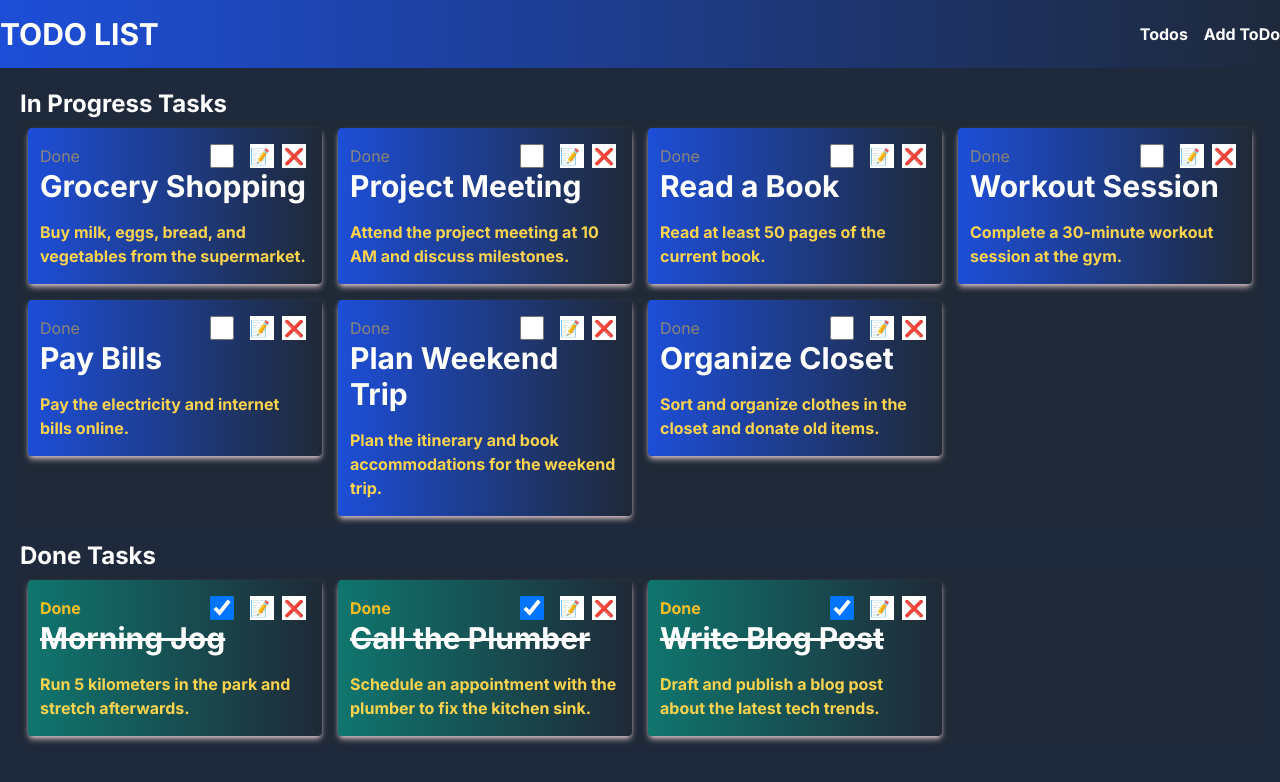
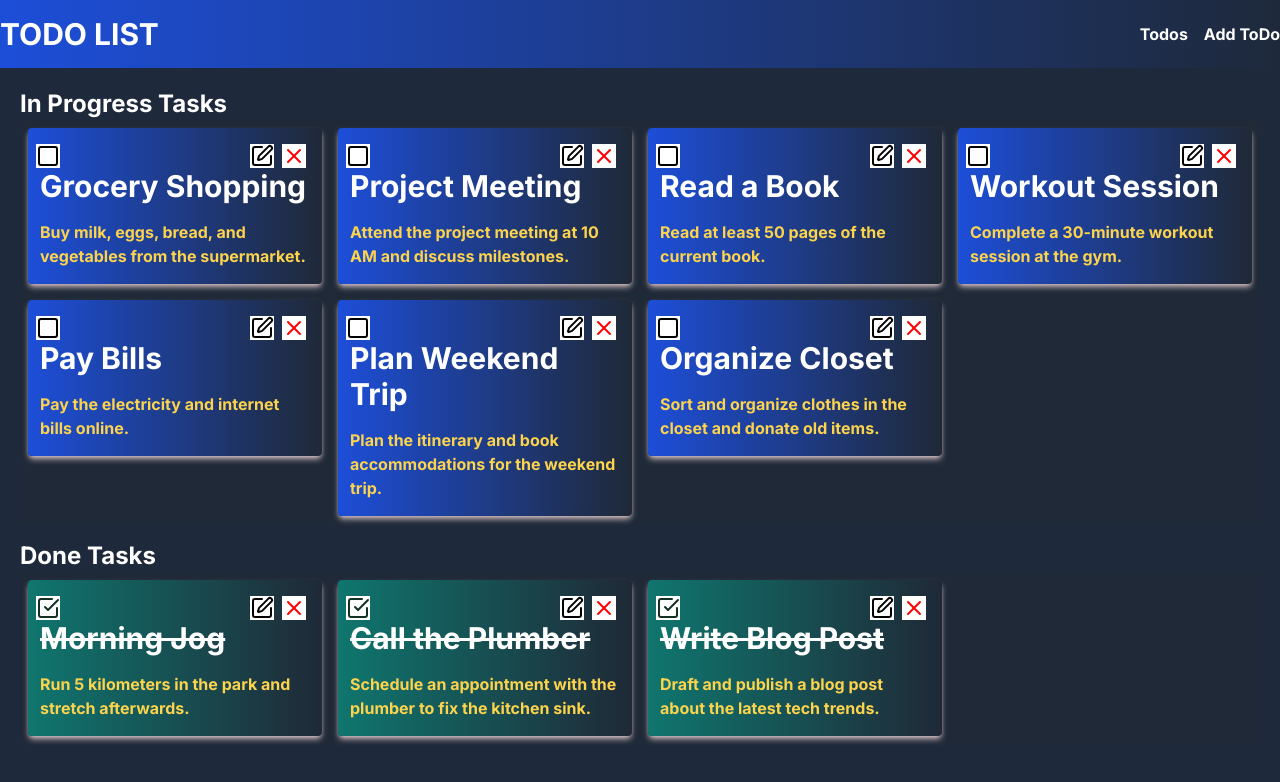
Before and after one commit to momotan039/ToDoList-Nextjs, a Next.js app: page /todos in a window 1280 px wide. Shown: the top 782 px of the page. Built offline with nearby package versions, Linux system fonts and the light colour scheme.

Commit message:
use  icons from lucide

```diff
--- a/components/Todo.tsx
+++ b/components/Todo.tsx
@@ -3,6 +3,7 @@ import React from 'react'
 import Card from './Card'
 import { appContextType, useAppContext } from '@/context/appContext'
 import Link from 'next/link'
+import {X,Edit,SquareCheckBig,Square} from 'lucide-react'
 
 export interface ToDoType {
   id?: number,
@@ -26,11 +27,10 @@ function Todo({ task }: ToDoProps) {
   return (
     <div className="transition duration-300  p-2 w-full  md:w-2/4 xl:w-1/4 relative ">
       <Card bg={`shadow-md shadow-red-100/70 bg-gradient-to-r ${task.done ? 'from-teal-700 ' : 'from-blue-700'}`} padding='py-4 px-3'>
-        <input title='check'  checked={task.done} onChange={changeStatus} type="checkbox" className='absolute top-6 right-24 w-6 h-6 cursor-pointer peer/check' />
-        <label  className="peer-checked/check:text-amber-400 peer-checked/check:font-bold peer-checked/check:block text-amber-400/50">Done</label>
-        <button title='Remove' onClick={deltedTask} className='absolute top-6 right-6 w-6 h-6 bg-white'>❌</button>
-        <Link title='Edit' className='absolute top-6 right-14 w-6 h-6 bg-white' href={'/edit-todo/'+task.id}>📝</Link>
-        <h1 className={`text-white   font-bold ${task.done ? 'line-through' : ''}  text-3xl `}>{task.title}</h1>
+        <button title='Remove' onClick={deltedTask} className='absolute top-6 right-6 w-6 h-6 bg-white'><X color='red'/></button>
+        <Link title='Edit' className='absolute top-6 right-14 w-6 h-6 bg-white' href={'/edit-todo/'+task.id}><Edit color='black'/></Link>
+        <button title='Check' onClick={changeStatus} className='absolute top-6 left-4 w-6 h-6 bg-white'>{task.done?<SquareCheckBig color='#123123'/>:<Square/>}</button>
+        <h1 className={`text-white mt-6  font-bold ${task.done ? 'line-through' : ''}  text-3xl `}>{task.title}</h1>
         <p className="text-amber-300 font-bold mt-4">{task.description}</p>
       </Card>
     </div>
```
